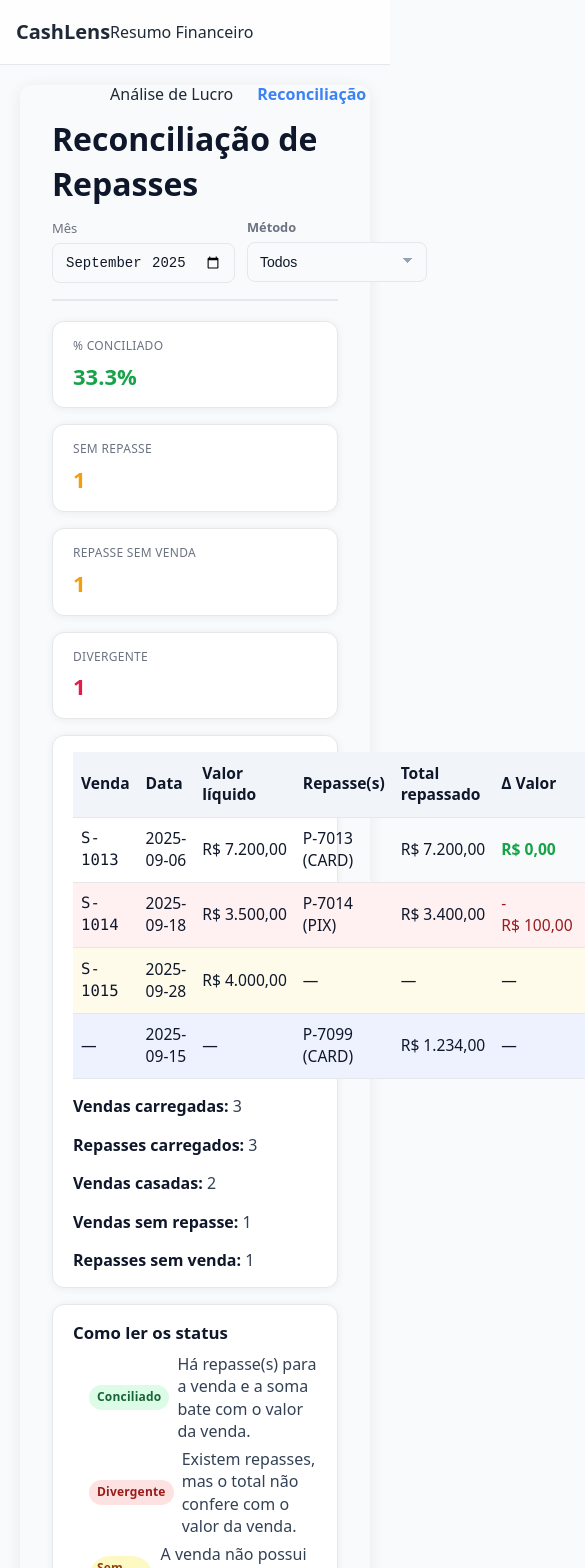
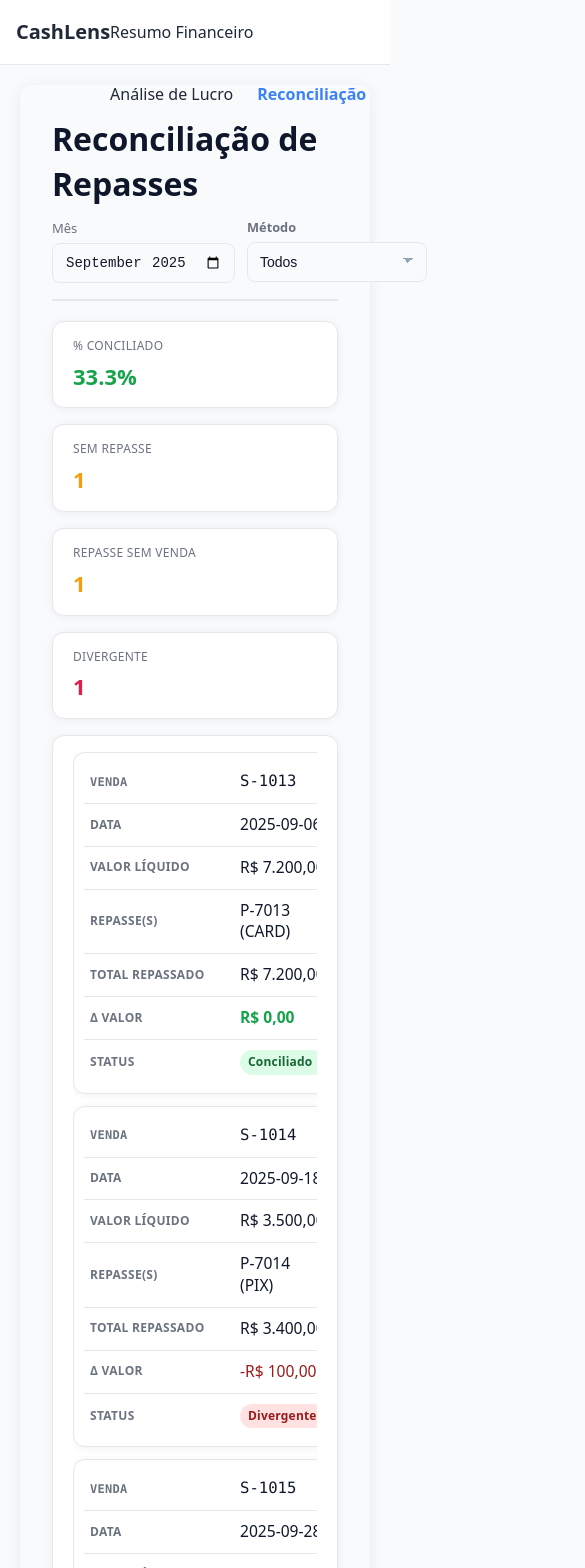
Before and after one commit to CashLens-Project/CashLens-Front, a React (Vite) app: page /conciliation in a window 390 px wide. Shown: the top 1568 px of the page, 585 px wide, since content can reach past the window. Built offline with nearby package versions, Linux system fonts and the light colour scheme.

Commit message:
feat/ implementado responsividade na tabela de conciliação

```diff
--- /dev/null
+++ b/src/components/charts/ConciliationTable.jsx
@@ -0,0 +1,91 @@
+export default function ConciliationTable({
+  filteredMatches,
+  unmatchedSales,
+  filteredUnmatchedPayouts,
+  sales,
+  payouts,
+  matches,
+  money,
+  getStatus,
+}) {
+  return (
+    <div className="conciliation-table">
+      <div className="cv-table-wrap">
+        <table className="cv-table">
+          <thead>
+            <tr>
+              <th>Venda</th>
+              <th>Data</th>
+              <th>Valor líquido</th>
+              <th>Repasse(s)</th>
+              <th>Total repassado</th>
+              <th>Δ Valor</th>
+              <th>Status</th>
+            </tr>
+          </thead>
+          <tbody>
+            {filteredMatches.map(({ sale, payouts }) => {
+              const totalPayout = payouts.reduce((sum, p) => sum + p.netValue, 0);
+              const delta = totalPayout - sale.netRevenue;
+              const status = getStatus(sale, payouts);
+              return (
+                <tr key={sale.id} className={status === "Conciliado" ? "row-ok" : "row-bad"}>
+                  <td className="mono" data-label="Venda">{sale.id}</td>
+                  <td data-label="Data">{sale.date}</td>
+                  <td data-label="Valor líquido">{money.format(sale.netRevenue)}</td>
+                  <td className="wrap" data-label="Repasse(s)">
+                    {payouts.map((p) => `${p.id} (${p.method})`).join(", ")}
+                  </td>
+                  <td data-label="Total repassado">{money.format(totalPayout)}</td>
+                  <td
+                    data-label="Δ Valor"
+                    className={delta === 0 ? "delta-ok" : delta > 0 ? "delta-pos" : "delta-neg"}
+                  >
+                    {money.format(delta)}
+                  </td>
+                  <td data-label="Status">
+                    <span className={status === "Conciliado" ? "pill pill-ok" : "pill pill-bad"}>
+                      {status}
+                    </span>
+                  </td>
+                </tr>
+              );
+            })}
+
+            {unmatchedSales.map((sale) => (
+              <tr key={sale.id} className="row-warn">
+                <td className="mono" data-label="Venda">{sale.id}</td>
+                <td data-label="Data">{sale.date}</td>
+                <td data-label="Valor líquido">{money.format(sale.netRevenue)}</td>
+                <td data-label="Repasse(s)">—</td>
+                <td data-label="Total repassado">—</td>
+                <td data-label="Δ Valor">—</td>
+                <td data-label="Status"><span className="pill pill-warn">Sem repasse</span></td>
+              </tr>
+            ))}
+
+            {filteredUnmatchedPayouts.map((payout) => (
+              <tr key={payout.id} className="row-info">
+                <td data-label="Venda">—</td>
+                <td data-label="Data">{payout.date}</td>
+                <td data-label="Valor líquido">—</td>
+                <td data-label="Repasse(s)">{payout.id} ({payout.method})</td>
+                <td data-label="Total repassado">{money.format(payout.netValue)}</td>
+                <td data-label="Δ Valor">—</td>
+                <td data-label="Status"><span className="pill pill-info">Repasse sem venda</span></td>
+              </tr>
+            ))}
+          </tbody>
+        </table>
+      </div>
+
+      <div className="cv-foot">
+        <div><strong>Vendas carregadas:</strong> {sales.length}</div>
+        <div><strong>Repasses carregados:</strong> {payouts.length}</div>
+        <div><strong>Vendas casadas:</strong> {matches.length}</div>
+        <div><strong>Vendas sem repasse:</strong> {unmatchedSales.length}</div>
+        <div><strong>Repasses sem venda:</strong> {filteredUnmatchedPayouts.length}</div>
+      </div>
+    </div>
+  );
+}
--- a/src/features/conciliation/ConciliationView.css
+++ b/src/features/conciliation/ConciliationView.css
@@ -310,3 +310,84 @@
     grid-template-columns: 1fr;
   }
 }
+
+.cv-table-wrap {
+  width: 100%;
+  overflow-x: auto;
+  -webkit-overflow-scrolling: touch;
+}
+
+.cv-table {
+  min-width: 840px;
+}
+
+@media (max-width: 720px) {
+  .cv-table {
+    min-width: 0;
+    border-collapse: separate;
+    border-spacing: 0;
+  }
+
+  .cv-table thead {
+    position: absolute;
+    left: -9999px;
+    top: -9999px;
+    height: 0;
+    width: 0;
+    overflow: hidden;
+  }
+
+  .cv-table tbody tr {
+    display: block;
+    background: #fff;
+    border: 1px solid var(--border);
+    border-radius: 12px;
+    box-shadow: var(--shadow);
+    margin: 0 0 12px 0;
+    padding: 8px 10px;
+  }
+
+  .cv-table tbody tr:hover {
+    background: #fff;
+  }
+
+  .cv-table td {
+    display: grid;
+    grid-template-columns: 140px 1fr;
+    /* rótulo | valor */
+    align-items: center;
+    gap: 10px;
+    padding: 10px 6px;
+    border: 0;
+    border-bottom: 1px solid var(--border);
+  }
+
+  .cv-table td:last-child {
+    border-bottom: 0;
+  }
+
+  .cv-table td::before {
+    content: attr(data-label);
+    font-size: 12px;
+    font-weight: 700;
+    color: var(--muted);
+    text-transform: uppercase;
+    letter-spacing: .3px;
+  }
+
+  .cv-table td.wrap {
+    white-space: normal;
+  }
+
+  .row-warn {
+    background: var(--warn-bg);
+  }
+
+  .row-bad {
+    background: var(--bad-bg);
+  }
+
+  .row-info {
+    background: var(--info-bg);
+  }
+}
--- a/src/features/conciliation/ConciliationView.jsx
+++ b/src/features/conciliation/ConciliationView.jsx
@@ -2,6 +2,7 @@ import { useEffect, useMemo, useState } from "react";
 import { provider } from "../../data/providers";
 import { useFiltersStore } from "../../app/store";
 import Filter from "../../components/ui/Filter/Filter";
+import ConciliationTable from "../../components/charts/ConciliationTable";
 import "./ConciliationView.css";
 
 const money = new Intl.NumberFormat("pt-BR", { style: "currency", currency: "BRL" });
@@ -132,77 +133,16 @@ const ConciliationView = () => {
       </div>
 
       {/* Tabela */}
-      <div className="conciliation-table">
-        <table className="cv-table">
-          <thead>
-            <tr>
-              <th>Venda</th>
-              <th>Data</th>
-              <th>Valor líquido</th>
-              <th>Repasse(s)</th>
-              <th>Total repassado</th>
-              <th>Δ Valor</th>
-              <th>Status</th>
-            </tr>
-          </thead>
-          <tbody>
-            {filteredMatches.map(({ sale, payouts }) => {
-              const totalPayout = payouts.reduce((sum, p) => sum + p.netValue, 0);
-              const delta = totalPayout - sale.netRevenue;
-              const status = getStatus(sale, payouts);
-              return (
-                <tr key={sale.id} className={status === "Conciliado" ? "row-ok" : "row-bad"}>
-                  <td className="mono">{sale.id}</td>
-                  <td>{sale.date}</td>
-                  <td>{money.format(sale.netRevenue)}</td>
-                  <td className="wrap">{payouts.map((p) => `${p.id} (${p.method})`).join(", ")}</td>
-                  <td>{money.format(totalPayout)}</td>
-                  <td className={delta === 0 ? "delta-ok" : delta > 0 ? "delta-pos" : "delta-neg"}>
-                    {money.format(delta)}
-                  </td>
-                  <td>
-                    <span className={status === "Conciliado" ? "pill pill-ok" : "pill pill-bad"}>
-                      {status}
-                    </span>
-                  </td>
-                </tr>
-              );
-            })}
-
-            {unmatchedSales.map((sale) => (
-              <tr key={sale.id} className="row-warn">
-                <td className="mono">{sale.id}</td>
-                <td>{sale.date}</td>
-                <td>{money.format(sale.netRevenue)}</td>
-                <td>—</td>
-                <td>—</td>
-                <td>—</td>
-                <td><span className="pill pill-warn">Sem repasse</span></td>
-              </tr>
-            ))}
-
-            {filteredUnmatchedPayouts.map((payout) => (
-              <tr key={payout.id} className="row-info">
-                <td>—</td>
-                <td>{payout.date}</td>
-                <td>—</td>
-                <td>{payout.id} ({payout.method})</td>
-                <td>{money.format(payout.netValue)}</td>
-                <td>—</td>
-                <td><span className="pill pill-info">Repasse sem venda</span></td>
-              </tr>
-            ))}
-          </tbody>
-        </table>
-
-        <div className="cv-foot">
-          <div><strong>Vendas carregadas:</strong> {sales.length}</div>
-          <div><strong>Repasses carregados:</strong> {payouts.length}</div>
-          <div><strong>Vendas casadas:</strong> {matches.length}</div>
-          <div><strong>Vendas sem repasse:</strong> {unmatchedSales.length}</div>
-          <div><strong>Repasses sem venda:</strong> {unmatchedPayouts.length}</div>
-        </div>
-      </div>
+      <ConciliationTable
+        filteredMatches={filteredMatches}
+        unmatchedSales={unmatchedSales}
+        filteredUnmatchedPayouts={filteredUnmatchedPayouts}
+        sales={sales}
+        payouts={payouts}
+        matches={matches}
+        money={money}
+        getStatus={getStatus}
+      />
 
       {/* Card explicativo dos status */}
       <div className="status-explain">
```
